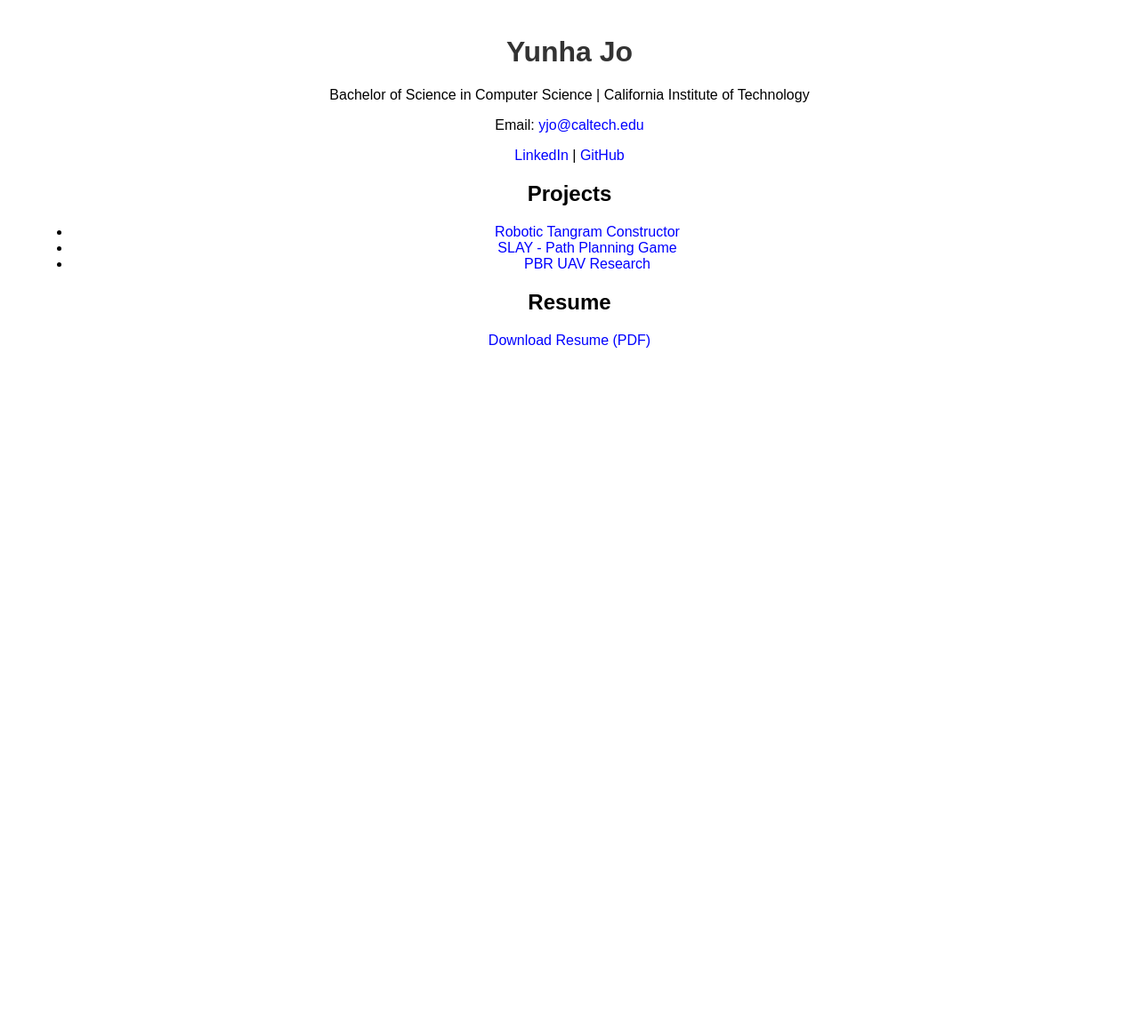
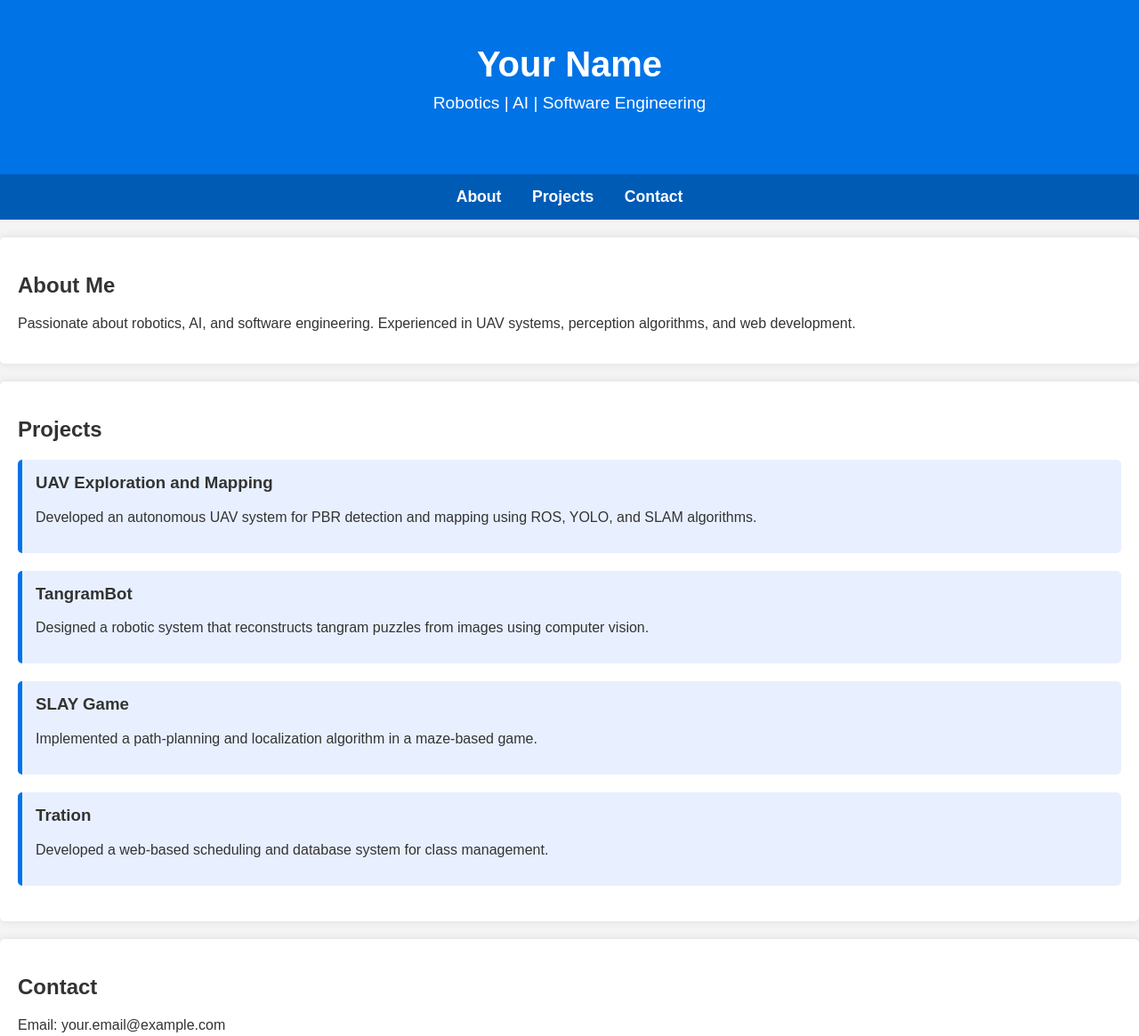
Before and after one commit to yunhajo03/yunhajo03.github.io, a plain HTML site: page index.html in a window 1280 px wide. Shown: the top 1165 px of the page at 89% size. Before the commit the page ends 800 px from the top, so only its background shows below. Drawn offline with Linux system fonts and the light colour scheme.

Commit message:
Updated homepage and style

```diff
--- a/index.html
+++ b/index.html
@@ -3,27 +3,52 @@
 <head>
     <meta charset="UTF-8">
     <meta name="viewport" content="width=device-width, initial-scale=1.0">
-    <title>Yunha Jo</title>
-    <style>
-        body { font-family: Arial, sans-serif; margin: 40px; text-align: center; }
-        h1 { color: #333; }
-        a { text-decoration: none; color: blue; }
-    </style>
+    <title>Yunha'<select name="" id=""></select> Personal Page</title>
+    <link rel="stylesheet" href="styles.css">
 </head>
 <body>
-    <h1>Yunha Jo</h1>
-    <p>Bachelor of Science in Computer Science | California Institute of Technology</p>
-    <p>Email: <a href="mailto:yjo@caltech.edu">yjo@caltech.edu</a></p>
-    <p><a href="https://linkedin.com/in/yunha-jo/">LinkedIn</a> | <a href="https://github.com/yunhajo03">GitHub</a></p>
-
-    <h2>Projects</h2>
-    <ul>
-        <li><a href="https://github.com/yunhajo03/TangramBot">Robotic Tangram Constructor</a></li>
-        <li><a href="https://github.com/yunhajo03/SLAY">SLAY - Path Planning Game</a></li>
-        <li><a href="https://github.com/yunhajo03/PBR-UAV">PBR UAV Research</a></li>
-    </ul>
-
-    <h2>Resume</h2>
-    <p><a href="resume.pdf">Download Resume (PDF)</a></p>
+    <header>
+        <h1>Your Name</h1>
+        <p>Robotics | AI | Software Engineering</p>
+    </header>
+    <nav>
+        <ul>
+            <li><a href="#about">About</a></li>
+            <li><a href="#projects">Projects</a></li>
+            <li><a href="#contact">Contact</a></li>
+        </ul>
+    </nav>
+    <section id="about">
+        <h2>About Me</h2>
+        <p>Passionate about robotics, AI, and software engineering. Experienced in UAV systems, perception algorithms, and web development.</p>
+    </section>
+    <section id="projects">
+        <h2>Projects</h2>
+        <div class="project">
+            <h3>UAV Exploration and Mapping</h3>
+            <p>Developed an autonomous UAV system for PBR detection and mapping using ROS, YOLO, and SLAM algorithms.</p>
+        </div>
+        <div class="project">
+            <h3>TangramBot</h3>
+            <p>Designed a robotic system that reconstructs tangram puzzles from images using computer vision.</p>
+        </div>
+        <div class="project">
+            <h3>SLAY Game</h3>
+            <p>Implemented a path-planning and localization algorithm in a maze-based game.</p>
+        </div>
+        <div class="project">
+            <h3>Tration</h3>
+            <p>Developed a web-based scheduling and database system for class management.</p>
+        </div>
+    </section>
+    <section id="contact">
+        <h2>Contact</h2>
+        <p>Email: your.email@example.com</p>
+        <p>LinkedIn: <a href="https://linkedin.com/in/yourprofile">yourprofile</a></p>
+        <p>GitHub: <a href="https://github.com/yourgithub">yourgithub</a></p>
+    </section>
+    <footer>
+        <p>&copy; 2025 Your Name. All rights reserved.</p>
+    </footer>
 </body>
 </html>
--- /dev/null
+++ b/styles.css
@@ -0,0 +1,108 @@
+/* General Styles */
+body {
+    font-family: Arial, sans-serif;
+    margin: 0;
+    padding: 0;
+    background-color: #f4f4f4;
+    color: #333;
+}
+
+/* Container */
+.container {
+    width: 80%;
+    max-width: 1000px;
+    margin: 0 auto;
+    padding: 20px;
+}
+
+/* Header */
+header {
+    background-color: #0073e6;
+    color: white;
+    text-align: center;
+    padding: 50px 20px;
+}
+
+header h1 {
+    margin: 0;
+    font-size: 2.5em;
+}
+
+header p {
+    font-size: 1.2em;
+    margin-top: 10px;
+}
+
+/* Navigation */
+nav {
+    background-color: #005bb5;
+    padding: 15px 0;
+}
+
+nav ul {
+    list-style: none;
+    text-align: center;
+    padding: 0;
+    margin: 0;
+}
+
+nav ul li {
+    display: inline;
+    margin: 0 15px;
+}
+
+nav ul li a {
+    color: white;
+    text-decoration: none;
+    font-size: 1.1em;
+    font-weight: bold;
+}
+
+nav ul li a:hover {
+    text-decoration: underline;
+}
+
+/* Sections */
+section {
+    background-color: white;
+    margin: 20px 0;
+    padding: 20px;
+    border-radius: 5px;
+    box-shadow: 0 0 10px rgba(0, 0, 0, 0.1);
+}
+
+/* Project and Job Sections */
+.project, .job {
+    margin-bottom: 20px;
+    padding: 15px;
+    background: #e8f0ff;
+    border-left: 5px solid #0073e6;
+    border-radius: 5px;
+}
+
+.project h3, .job h3 {
+    margin-top: 0;
+}
+
+/* Links */
+a {
+    color: #0073e6;
+    text-decoration: none;
+}
+
+a:hover {
+    text-decoration: underline;
+}
+
+/* Footer */
+footer {
+    background-color: #333;
+    color: white;
+    text-align: center;
+    padding: 20px 0;
+    margin-top: 20px;
+}
+
+footer p {
+    margin: 0;
+}
```
